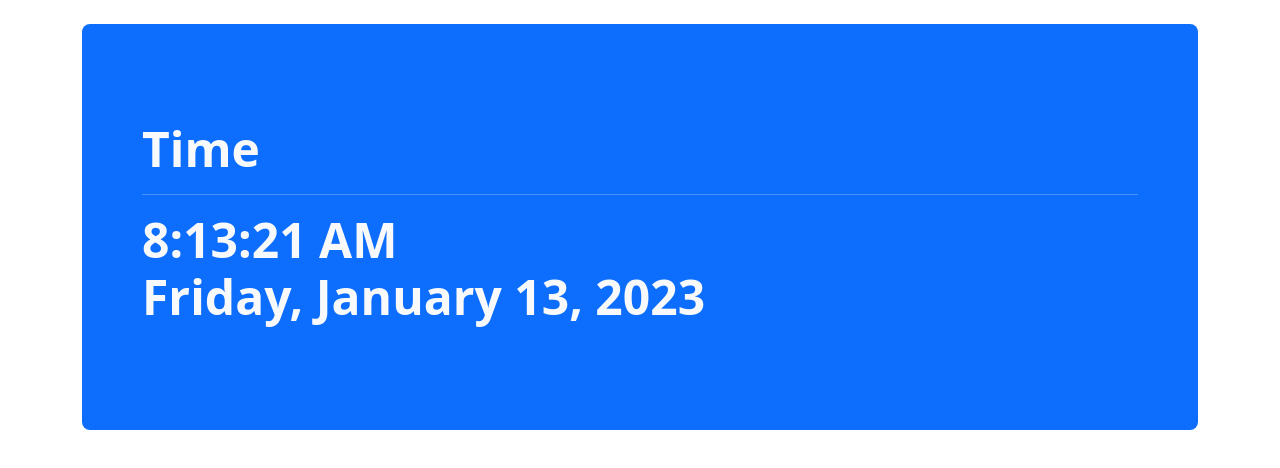
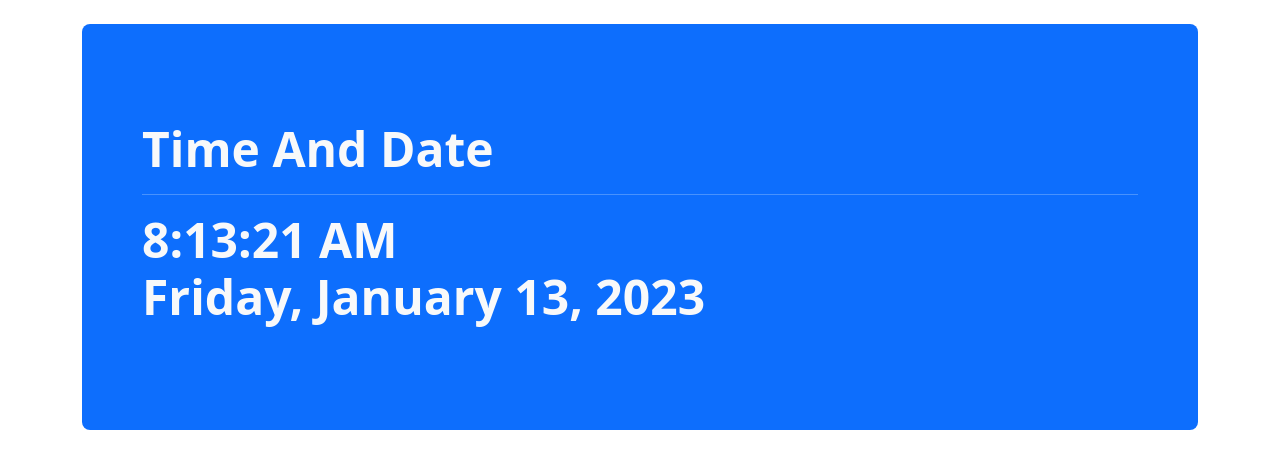
Before and after one commit to DurgeshBhoye/Display-Current-Date-and-Time, a plain HTML site: page index.html in a window 1280 px wide. Drawn offline with nearby package versions, Linux system fonts and the light colour scheme.

Commit message:
Update index.html

```diff
--- a/index.html
+++ b/index.html
@@ -29,7 +29,7 @@
       <div class="container my-4">
         <div class="p-5 mb-4 bg-primary text-light rounded-3">
             <div class="container-fluid py-5">
-              <h1 class="display-5 fw-bold">Time<hr><span id="time"></span></h1>
+              <h1 class="display-5 fw-bold">Time And Date<hr><span id="time"></span></h1>
             </div>
           </div>
       </div>
```
